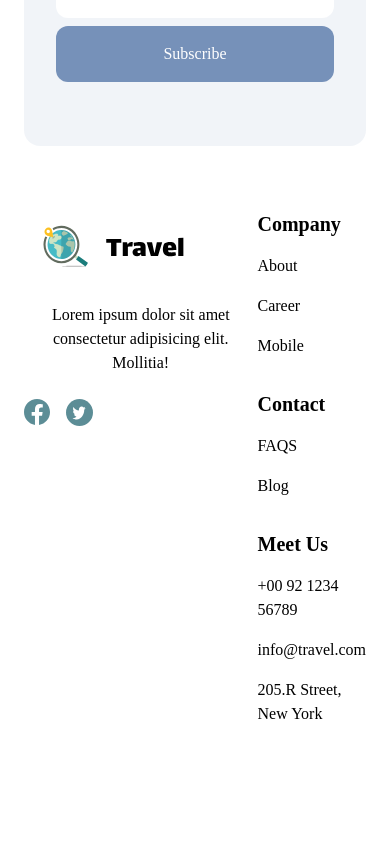
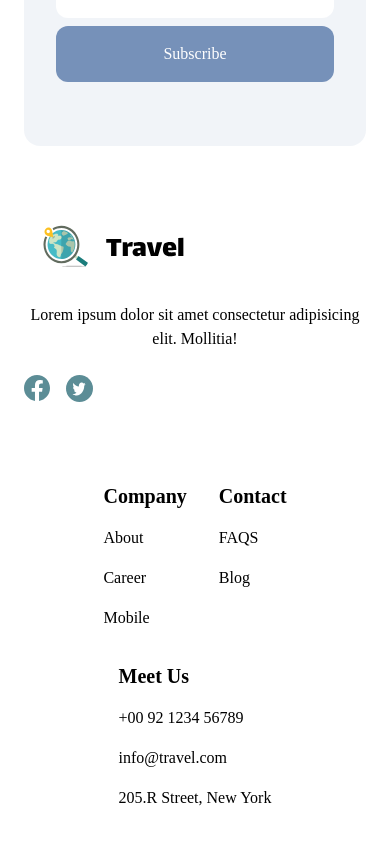
Before and after one commit to yannmarc/travel-page, a React (Create React App) app: page / in a window 390 px wide. Shown: the part 7889-8731 px from the top of the page. Before the commit the page ends 8679 px from the top, so only its background shows below. Built offline with nearby package versions, Linux system fonts and the light colour scheme; the HTML template or start-up script is replaced by a standard one.

Commit message:
"commiting all changes"

```diff
--- a/src/components/Footer.jsx
+++ b/src/components/Footer.jsx
@@ -6,7 +6,7 @@ const Footer = () => {
     <Fragment>
         <footer>
             <div className="main-container lg:max-w-[1100px] lg:mx-auto px-6 xl:px-0 flex flex-col lg:flex-row lg:flex xl:flex-col xl:items-start lg:items-center gap-x-8 py-16 gap-y-8">
-                <div className="flex lg:items-start justify-between w-full">
+                <div className="flex flex-col lg:flex-row gap-y-[80px] lg:gap-y-0 lg:items-start justify-between w-full">
                     <div className="">
                         <div className=""><img src={logo} alt="travel page logo" /></div>
                         <div className="w-full my-6 lg:w-[300px] text-center">Lorem ipsum dolor sit amet consectetur adipisicing elit. Mollitia!</div>
@@ -15,7 +15,7 @@ const Footer = () => {
                             <span className='block'><img src={iconTwitter} alt="twitter icon" /></span>
                         </div>
                     </div>
-                    <div className="flex flex-col gap-y-8 lg:flex-row lg:gap-x-[80px]">
+                    <div className="flex flex-row flex-wrap gap-x-8 justify-center gap-y-8 lg:flex-row lg:gap-x-[80px]">
                         <div className="">
                             <h3 className='font-bold text-xl mb-4'>Company</h3>
                             <ul className="flex flex-col gap-y-4">
```
